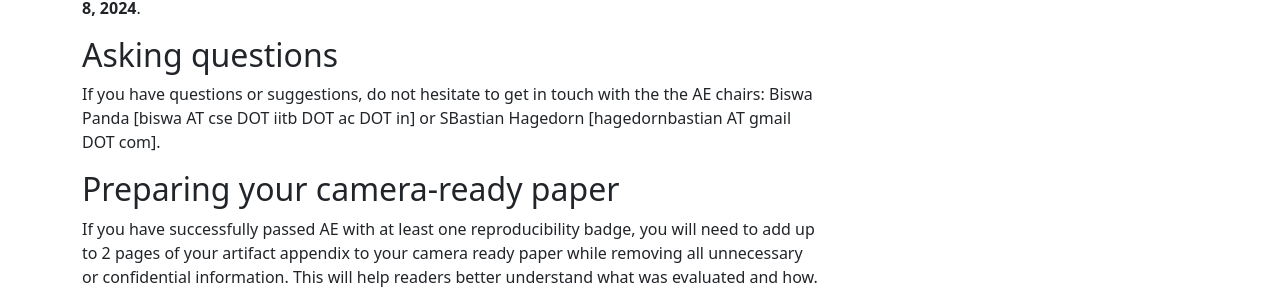
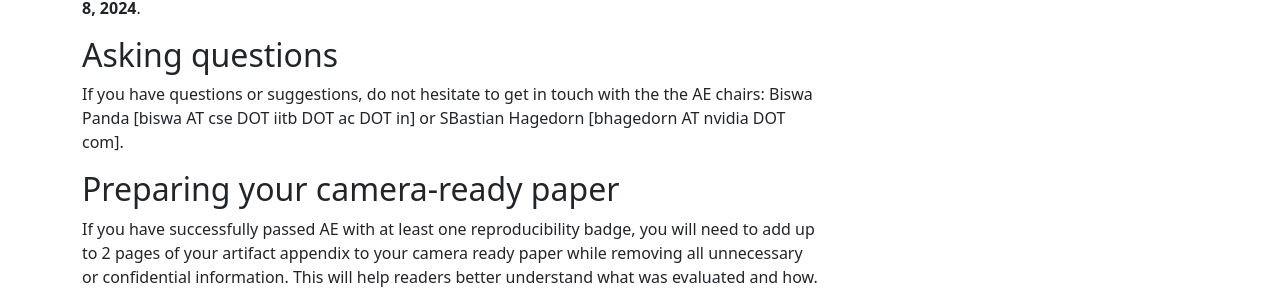
Before and after one commit to pact2024/pact2024.github.io, a Jekyll site: the page built from ae.md, in a window 1280 px wide. Shown: the part 1833-2135 px from the top of the page. Built offline with Jekyll 4.4.1, drawn with Linux system fonts in a browser that asks for light colours.

Commit message:
Update ae.md

```diff
--- a/ae.md
+++ b/ae.md
@@ -55,7 +55,7 @@ Submit the artifact abstract and the PDF of your paper with the Artifact Appendi
 
 ## Asking questions
 
-If you have questions or suggestions, do not hesitate to get in touch with the the AE chairs: Biswa Panda [biswa AT cse DOT iitb DOT ac DOT in] or SBastian Hagedorn [hagedornbastian AT gmail DOT com].
+If you have questions or suggestions, do not hesitate to get in touch with the the AE chairs: Biswa Panda [biswa AT cse DOT iitb DOT ac DOT in] or SBastian Hagedorn [bhagedorn AT nvidia DOT com].
 
 ##  Preparing your camera-ready paper
 
```
